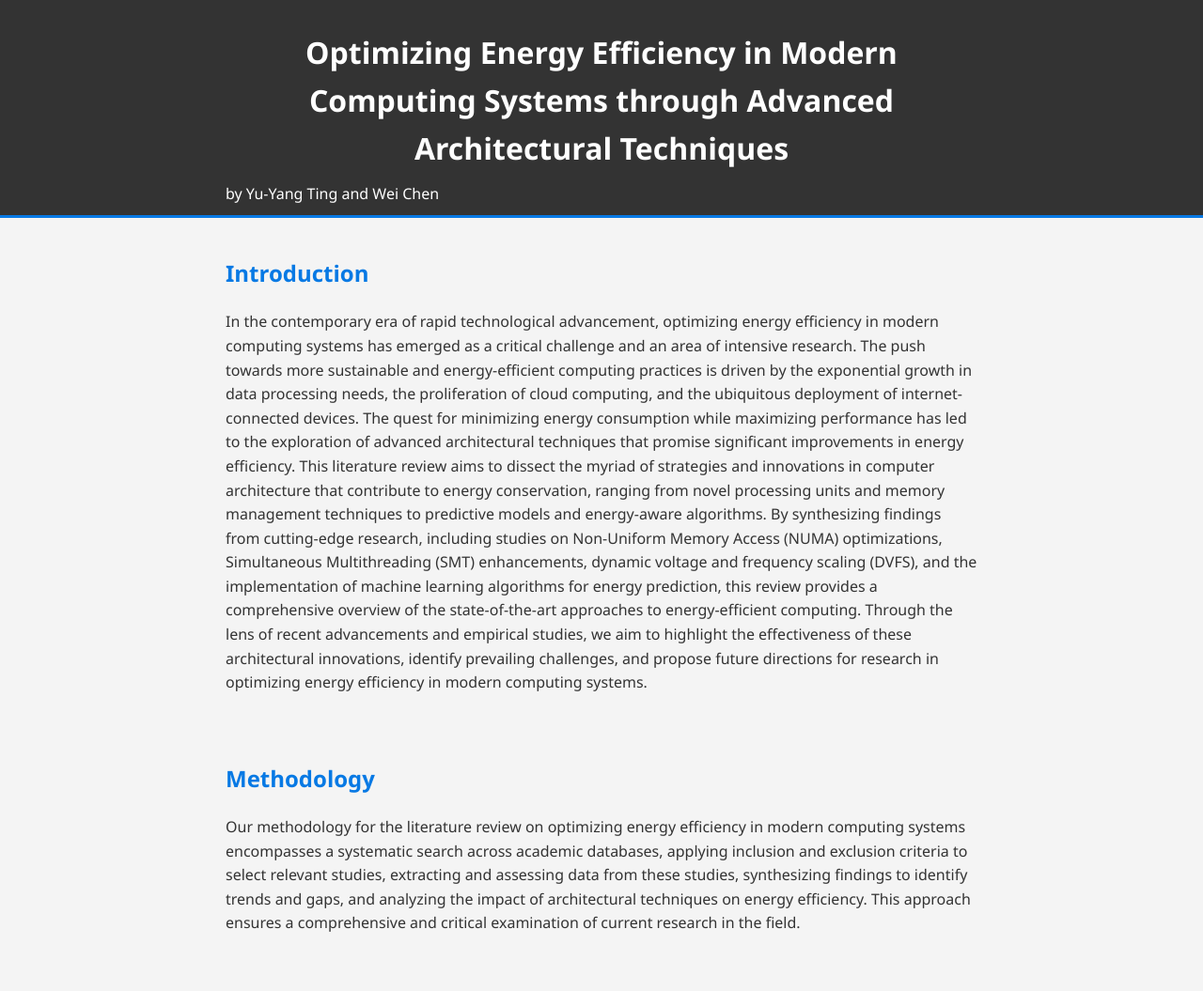
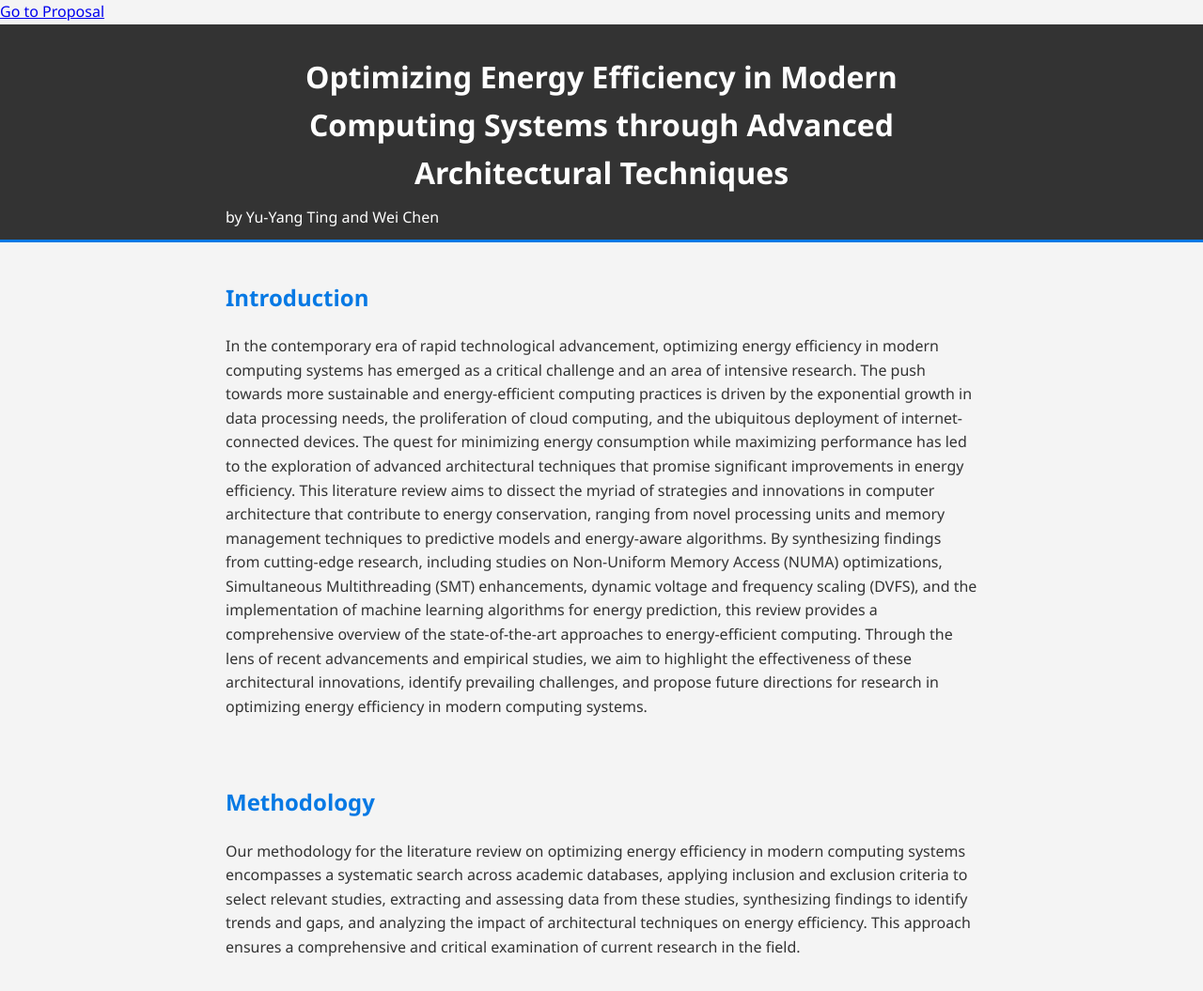
Before and after one commit to weichenatosu/weichenatosu.github.io, a plain HTML site: page report.html in a window 1280 px wide. Shown: the top 1055 px of the page at 94% size. Drawn offline with Linux system fonts and the light colour scheme.

Commit message:
add content 0218 v3

```diff
--- a/report.html
+++ b/report.html
@@ -51,6 +51,10 @@
     </style>
 </head>
 <body>
+
+    <div class="jump-button-container">
+        <a href="index.html" class="jump-button">Go to Proposal</a>
+    </div>
     <header>
         <div class="container">
             <h1>Optimizing Energy Efficiency in Modern Computing Systems through Advanced Architectural Techniques</h1>
```
